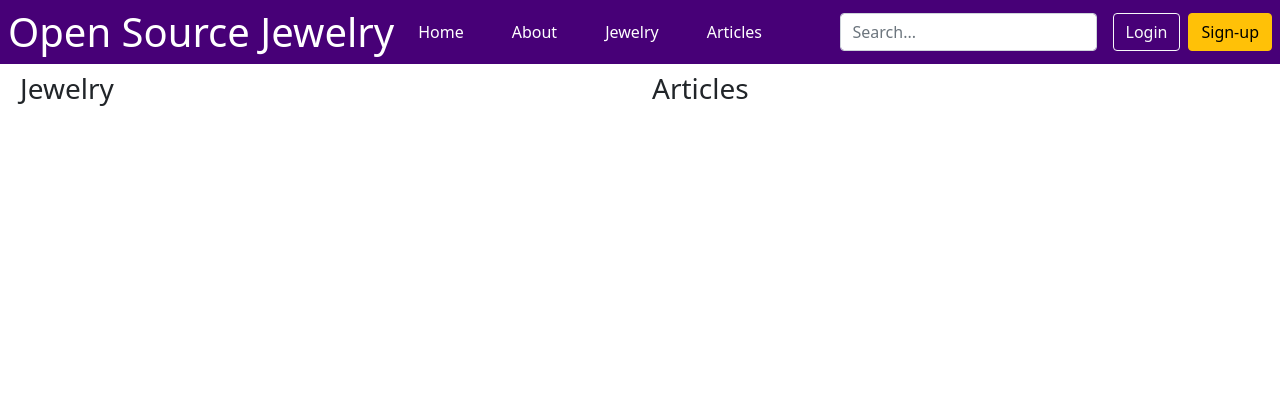
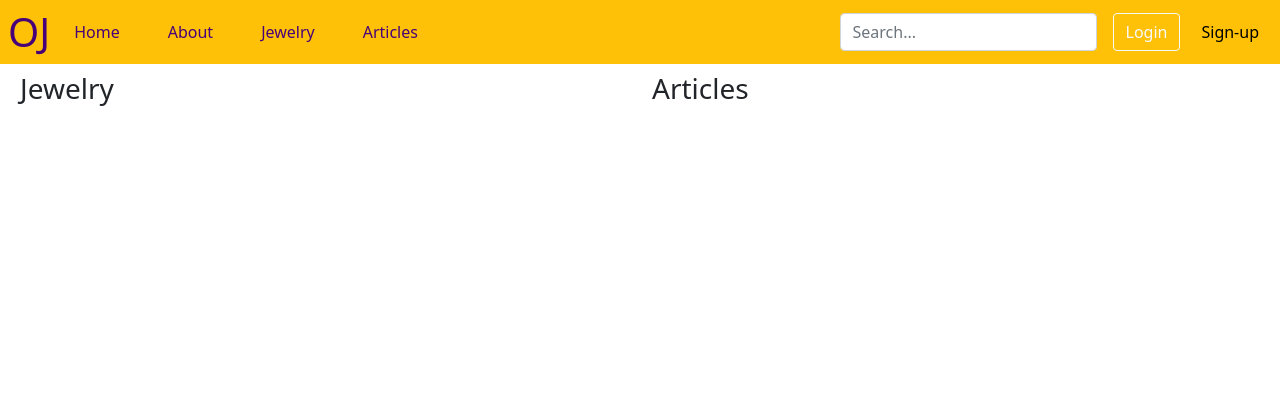
Before and after one commit to azzeloof/osj, a Django app: page / in a window 1280 px wide. Shown: the top 420 px of the page. Run offline with Django 4.2, Linux system fonts and the light colour scheme; some libraries are stand-ins or nearby versions.

Commit message:
fixed image gallery, played with color scheme

```diff
--- a/osj/pages/static/pages/style.css
+++ b/osj/pages/static/pages/style.css
@@ -1,7 +1,3 @@
-.nav-link.main {
-    color: #FFFFFF;
-}
-
 .grid-sizer,
 .grid-item {
     width: 300px;
@@ -70,6 +75,19 @@ main-slider {
 
 .bg-purple {
     background-color: #470077;
+}
+
+.bg-orange {
+    background-color: #ffc107;
+}
+
+.text-purple {
+    color: #470077;
+}
+
+a {
+    color: #470077;
+    text-decoration: none;
 }
 
 .edit-button-col {
--- a/osj/pages/templates/pages/base.html
+++ b/osj/pages/templates/pages/base.html
@@ -22,22 +22,22 @@
 </head>
 
 <body class="d-flex flex-column min-vh-100">
-    <header class="p-2 bg-purple text-white">
+    <header class="p-2 bg-orange text-purple">
         <div class="container-flex">
             <div class="d-flex flex-wrap align-items-center justify-content-center justify-content-lg-start">
-                <h1 class="d-flex align-items-center mb-2 mb-lg-0 text-white text-decoration-none">Open Source Jewelry</h1>
+                <h1 class="d-flex align-items-center mb-2 mb-lg-0 text-decoration-none">OJ</h1>
                 <ul class="nav col-12 col-lg-auto me-lg-auto mb-2 justify-content-center mb-md-0">
                     <li class="nav-item">
-                        <a class="nav-link main px-4" href="/">Home</a>
+                        <a class="nav-link main text-purple px-4" href="/">Home</a>
                     </li>
                     <li class="nav-item">
-                        <a class="nav-link main px-4" href="/about">About</a>
+                        <a class="nav-link main text-purple px-4" href="/about">About</a>
                     </li>
                     <li class="nav-item">
-                        <a class="nav-link main px-4" href="/jewelry">Jewelry</a>
+                        <a class="nav-link main text-purple px-4" href="/jewelry">Jewelry</a>
                     </li>
                     <li class="nav-item">
-                        <a class="nav-link main px-4" href="/articles">Articles</a>
+                        <a class="nav-link main text-purple px-4" href="/articles">Articles</a>
                     </li>
                 </ul>
                 <form class="col-12 col-lg-auto mb-3 mb-lg-0 me-lg-3">
```
Also changed, not shown: other parts of osj/pages/static/pages/style.css (+13 -4 lines), osj/pages/templates/pages/editJewelry.html (+13 -0 lines), osj/pages/templates/pages/jewelry.html (+15 -11 lines).
